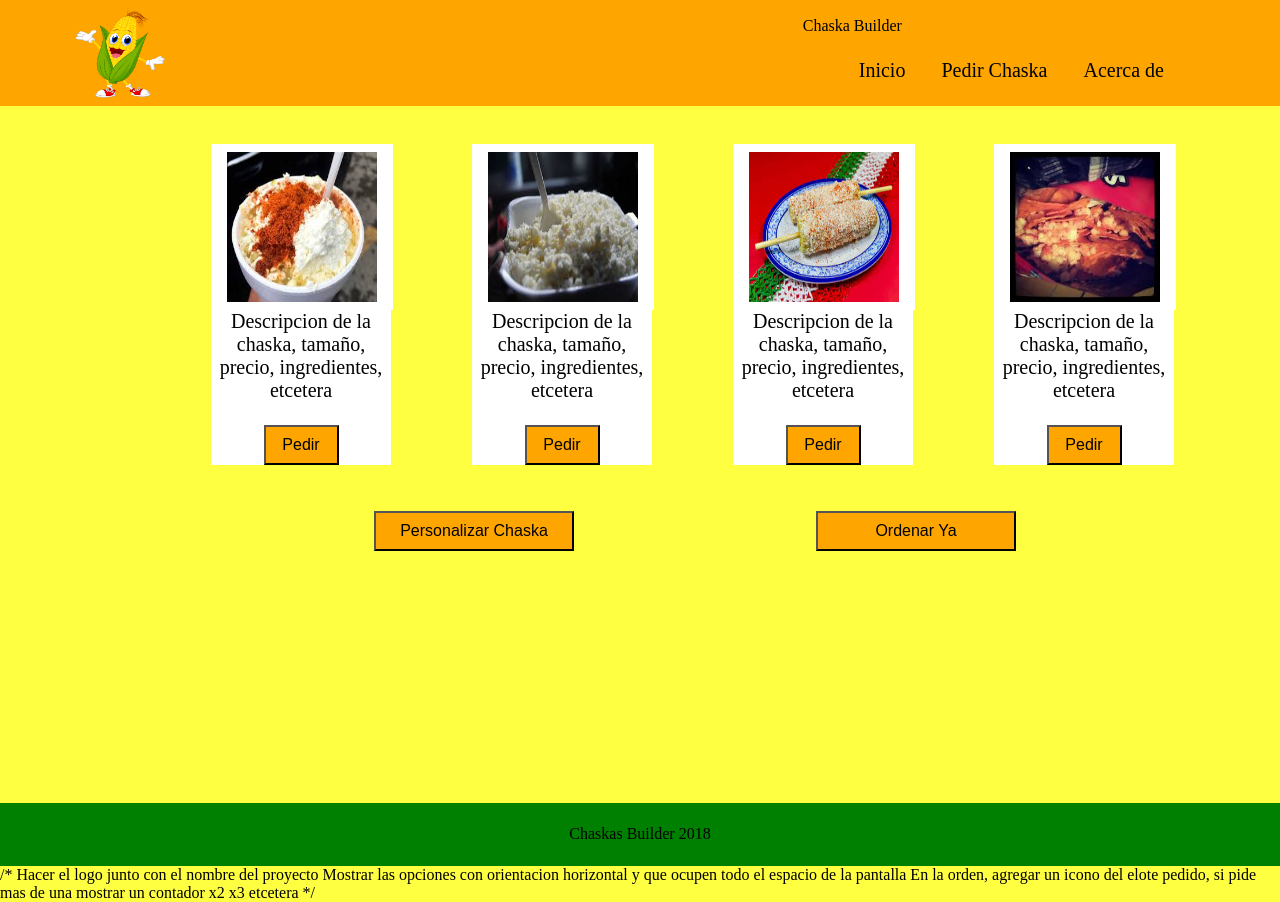
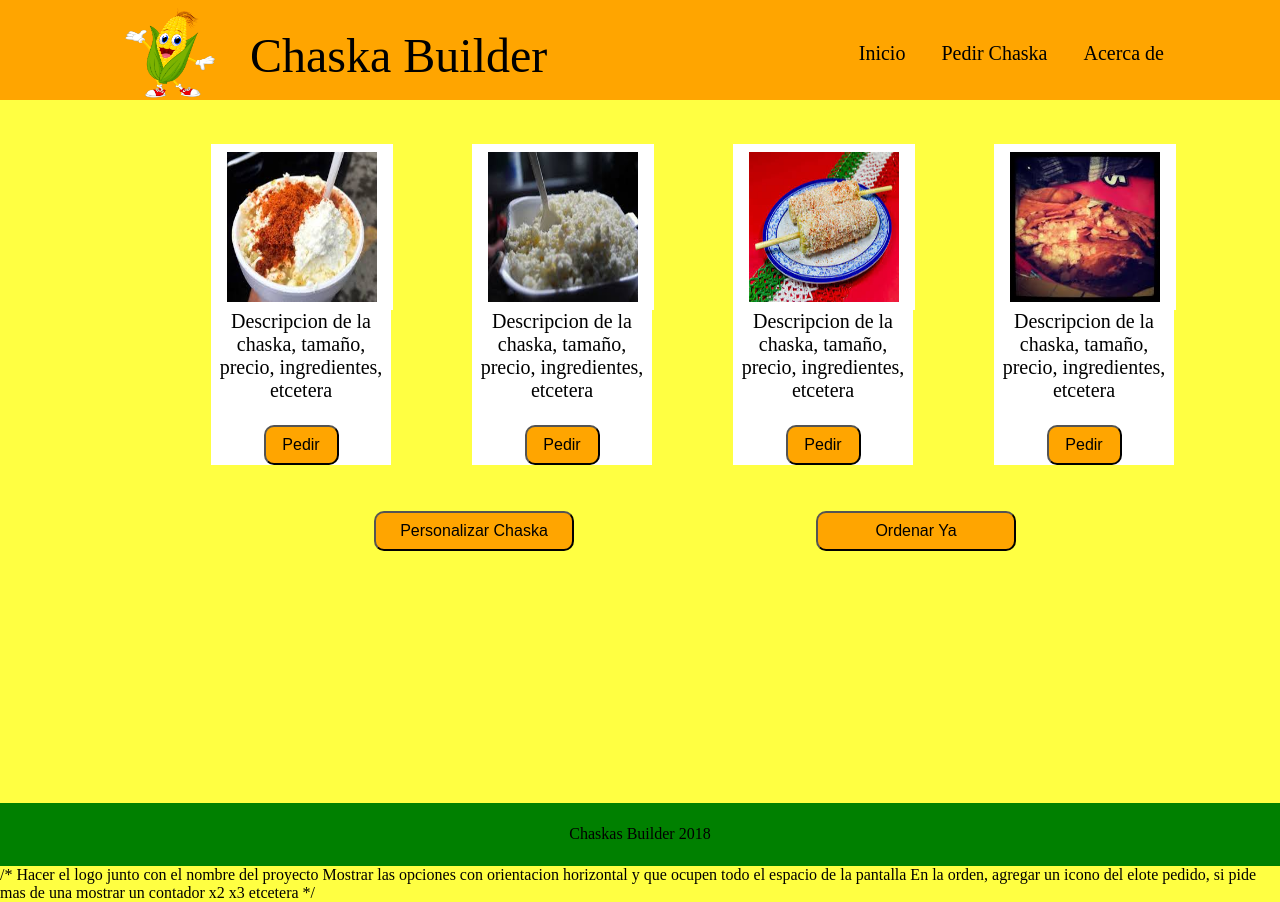
Before and after one commit to Kyn21kx/Arma-esta-pendejo, a plain HTML site: page Proyecto/index.html in a window 1280 px wide. Drawn offline with Linux system fonts and the light colour scheme.

Commit message:
Add files via upload

```diff
--- a/Proyecto/style.css
+++ b/Proyecto/style.css
@@ -13,6 +13,7 @@ body{
     left: 0;
     top: 0;
     right: 0;
+    height: 100px;
 }
 .containers{
     display: flex;
@@ -34,10 +35,17 @@ a{
     color: black;
 }
 .logo{
-    padding-left: 75px;
+    padding-left: 125px;
+}
+.logotitulo{
+  position: fixed;
+  top: -20;
+  left: 250;
+  font-size: 48px;
 }
 a:hover{
-    background: rgb(255, 255, 66);
+    background: rgb(158, 71, 24);
+    color: orange;
 }
 .footer{
     align-content: center;
@@ -60,6 +68,7 @@ img{
     width: 75px;
     height: 40px;
     font-size: 16px;
+    border-radius: 10px;
 }
 .boton2{
     background-color: orange;
@@ -70,6 +79,7 @@ img{
     align-content: center;
     margin-left: 238px;
     font-size: 16px;
+    border-radius: 10px;
 }
 .cuadro{
     background: white;
```
